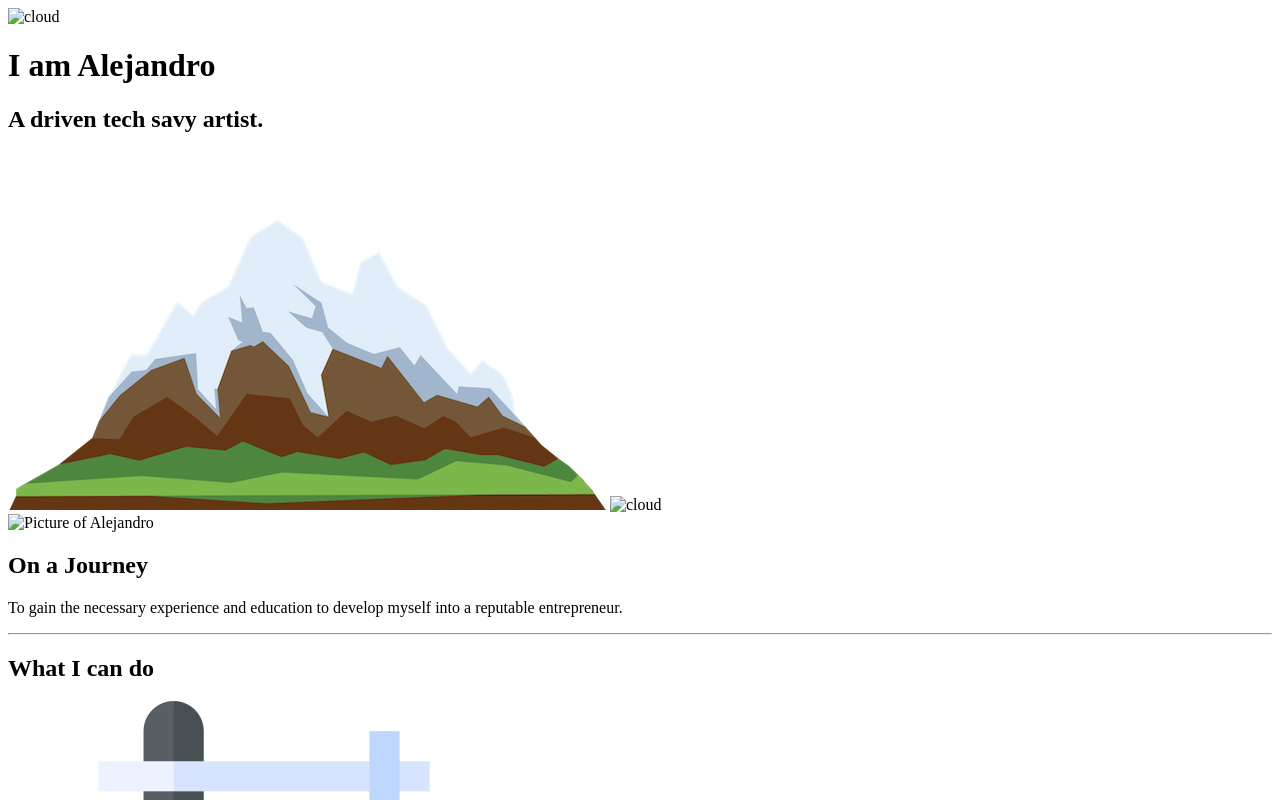
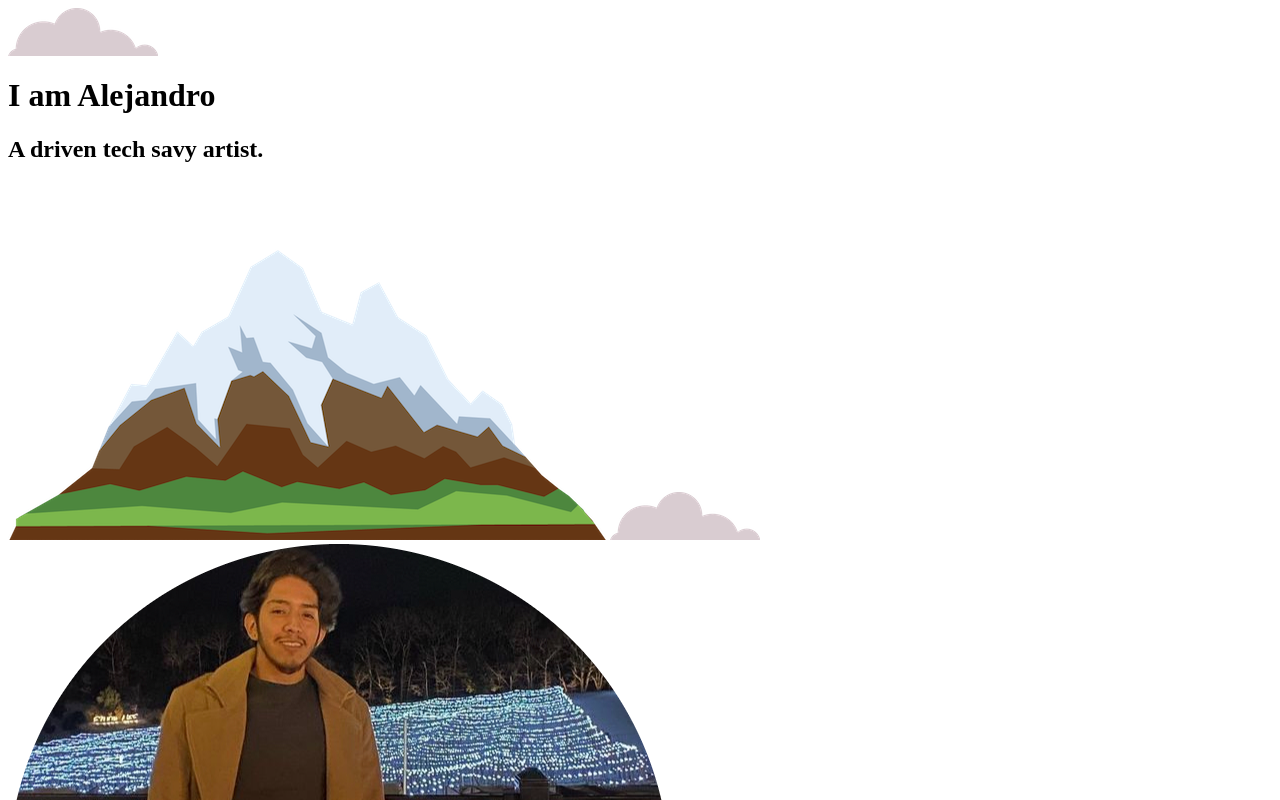
Before and after one commit to bermudez-creates/alejandro, a plain HTML site: page index.html in a window 1280 px wide. Shown: the top 800 px of the page. Drawn offline with Linux system fonts and the light colour scheme; files whose address does not match are found by name.

Commit message:
Update index.html

```diff
--- a/index.html
+++ b/index.html
@@ -20,15 +20,15 @@
 </head>
 <body>
 <div class="top-container">
-    <img class="top-cloud" src="Css/images/cloud01.png" alt="cloud">
+    <img class="top-cloud" src="cloud01.png" alt="cloud">
     <h1>I am Alejandro</h1>
     <h2 class="title">A driven tech savy artist.</h2>
     <img src="Css/images/mountain01.png" alt="mountain">
-    <img class="bottom-cloud" src="Css/images/cloud01.png" alt="cloud">
+    <img class="bottom-cloud" src="cloud01.png" alt="cloud">
 </div>
 <div class="middle-container">
     <div class="profile">
-      <img class="pro-img" src="Css/images/Portfolio-modified.png" alt="Picture of Alejandro">
+      <img class="pro-img" src="Portfolio-modified.png" alt="Picture of Alejandro">
       <h2>On a Journey</h2>
       <p>
          To gain the necessary experience and education to develop myself into a reputable entrepreneur.
```
